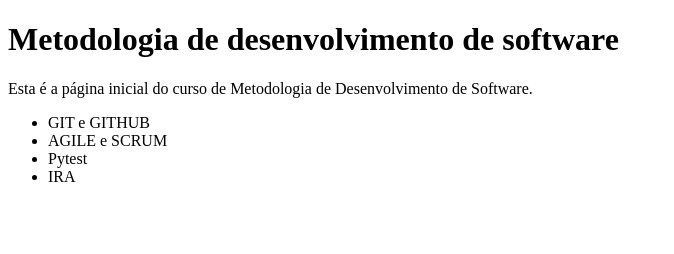
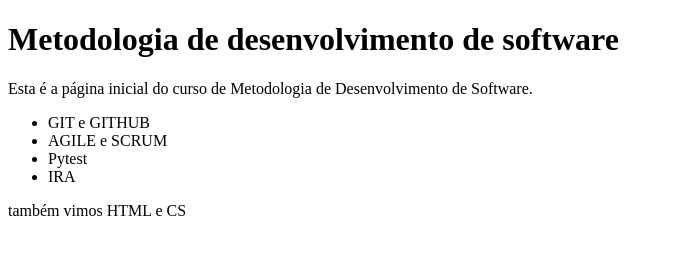
Before and after one commit to gabielapalves/site10789, a plain HTML site: page index.html in a window 1280 px wide. Shown: the whole page, without its empty margins (0-674 px from the left). Drawn offline with Linux system fonts and the light colour scheme.

Commit message:
Update index.html

```diff
--- a/index.html
+++ b/index.html
@@ -14,5 +14,7 @@
         <li> Pytest</li>
         <li> IRA </li>
     </ul>
+
+    <p> também vimos HTML e CS </p>
 </body>
 </html>
```
